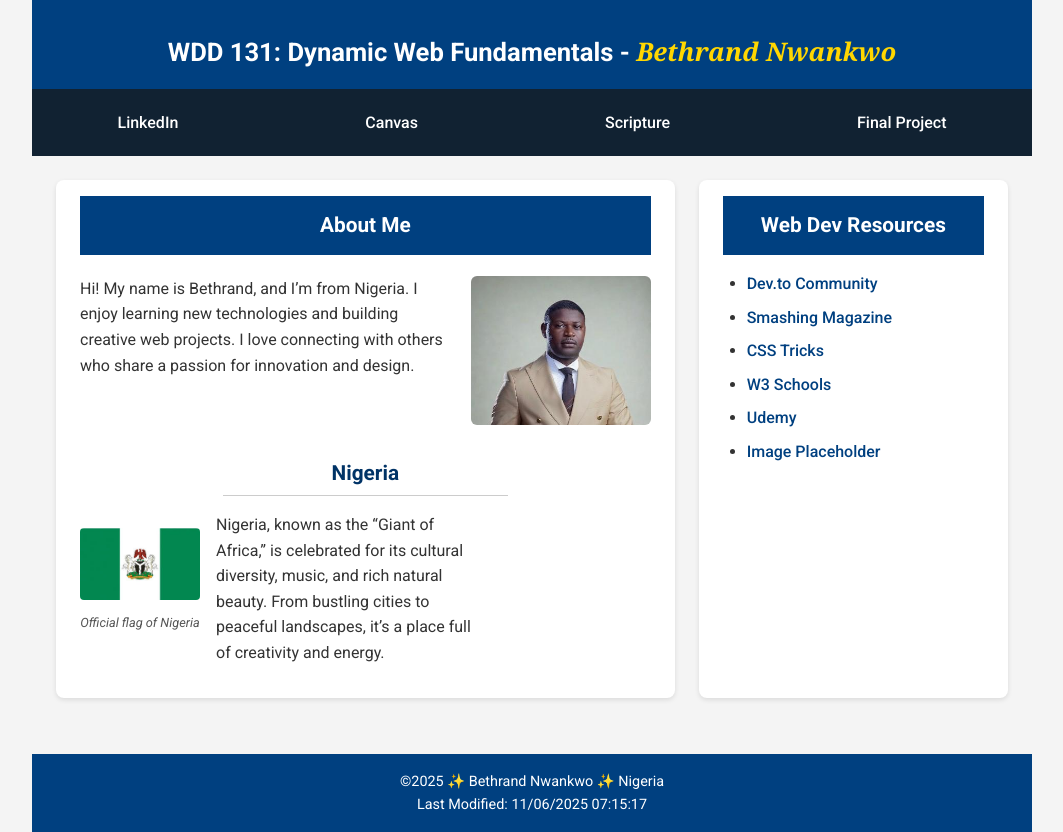
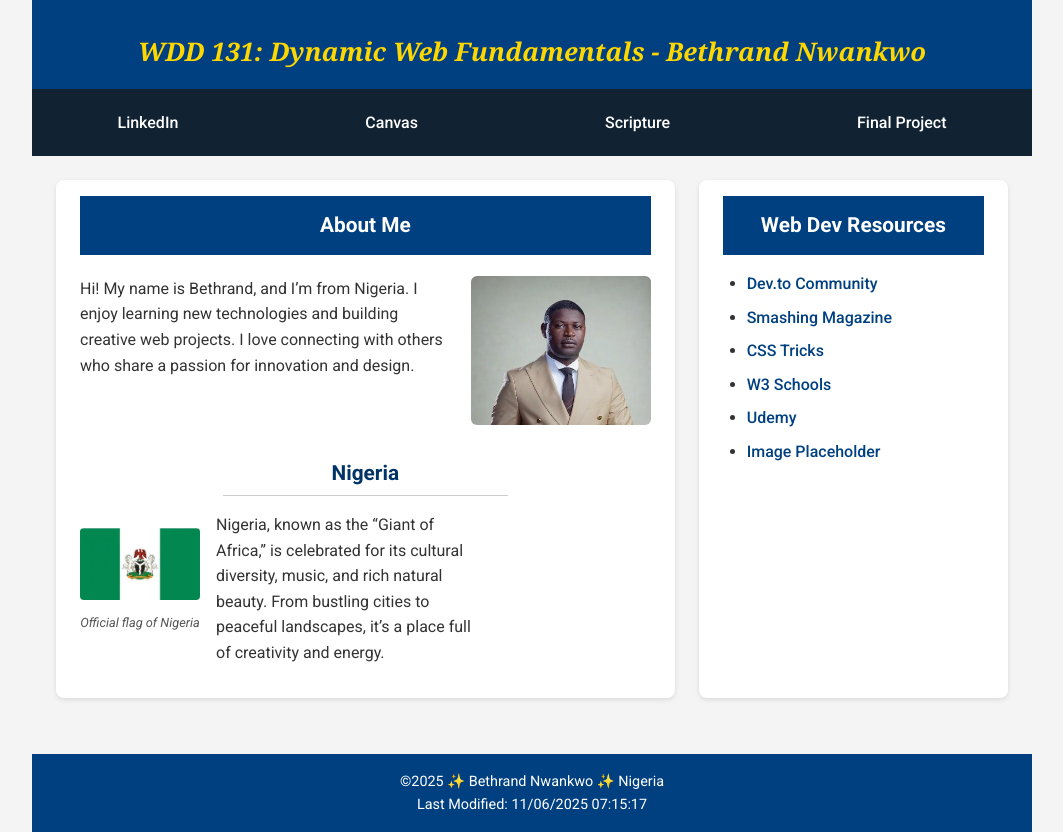
Before and after one commit to bethrandn/wdd131, a plain HTML site: page index.html in a window 1280 px wide. Shown: the whole page, without its empty margins (108-1171 px from the left). Drawn offline with Linux system fonts and the light colour scheme.

Commit message:
added span for course title

```diff
--- a/index.html
+++ b/index.html
@@ -17,7 +17,9 @@
 
 <body>
   <header>
-    <h1 id="course-title">WDD 131: Dynamic Web Fundamentals - <span>Bethrand Nwankwo</span></h1>
+    <h1>
+      <span id="course-title">WDD 131: Dynamic Web Fundamentals - <span>Bethrand Nwankwo</span>
+    </h1>
     <nav>
       <a href="https://www.linkedin.com/in/bethrand-nwankwo-013076126" target="_blank">LinkedIn</a>
       <a href="https://byupw.instructure.com/">Canvas</a>
```
